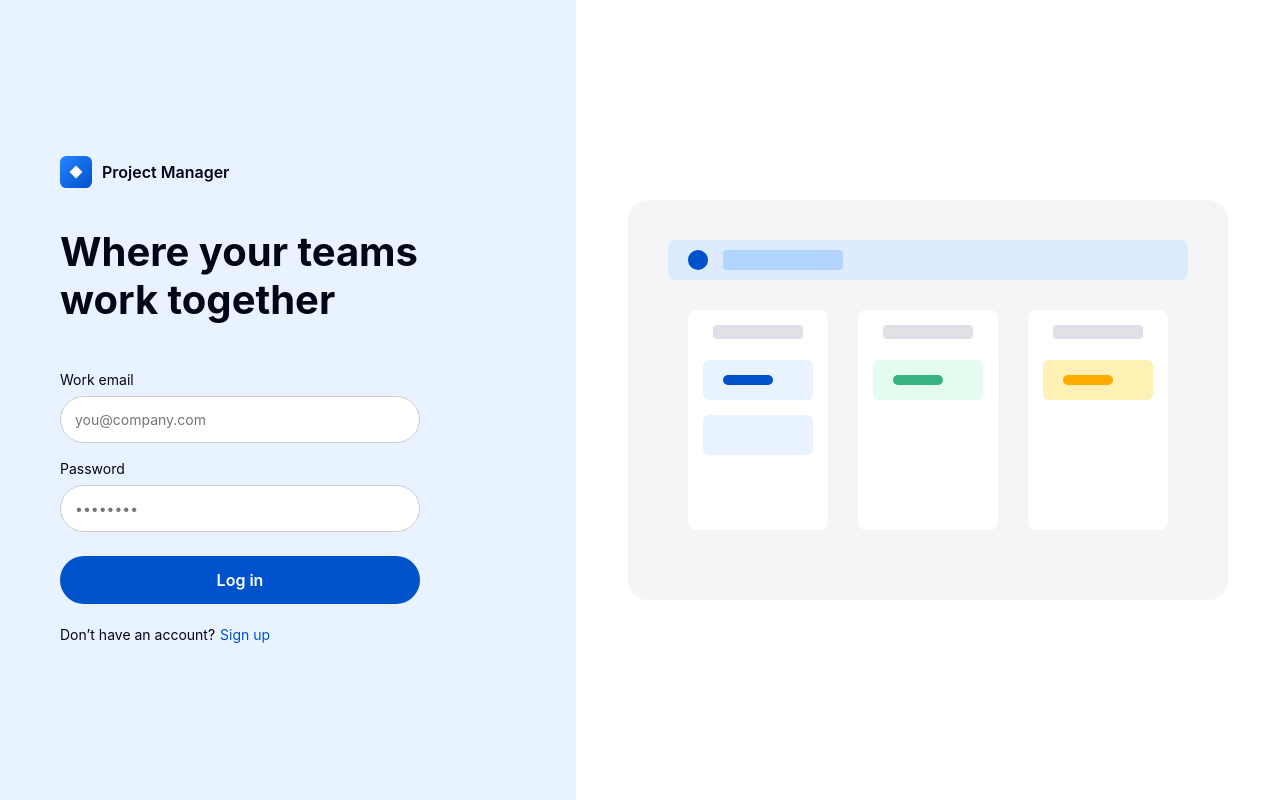
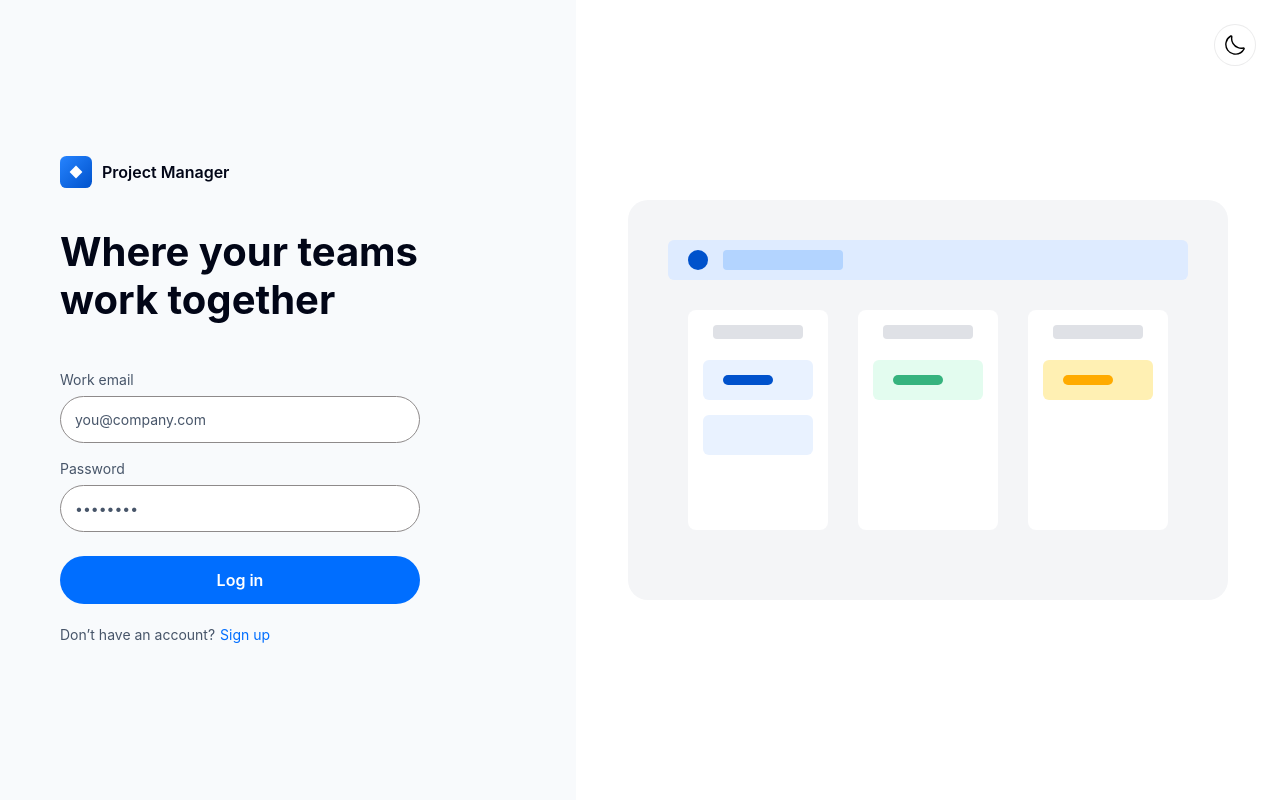
Before and after one commit to bipinnegi/multi-tenant-project-management-ui, an Angular app: page /login in a window 1280 px wide. Built offline with nearby package versions, Linux system fonts and the light colour scheme.

Commit message:
introduced dark mode

```diff
--- a/src/app/auth/login/login.css
+++ b/src/app/auth/login/login.css
@@ -1,16 +1,56 @@
-/* Layout */
+/* ===============================
+   LAYOUT
+   =============================== */
+
 .jira-login-wrapper {
   display: flex;
   height: 100vh;
-  background: #e9f2ff;
+  background: var(--bg-primary);
   font-family: Inter, system-ui, sans-serif;
+  position: relative;
 }
 
-/* LEFT */
+/* ===============================
+   THEME TOGGLE
+   =============================== */
+
+.theme-toggle {
+  position: absolute;
+  top: 24px;
+  right: 24px;
+
+  width: 42px;
+  height: 42px;
+  border-radius: 50%;
+  border: 1px solid var(--border-color);
+  background: var(--bg-secondary);
+
+  display: grid;
+  place-items: center;
+  cursor: pointer;
+  z-index: 10;
+}
+
+.theme-icon {
+  width: 20px;
+  height: 20px;
+  object-fit: contain;
+}
+
+.theme-icon-dark {
+  filter: brightness(0) invert(1);
+}
+
+/* ===============================
+   LEFT PANEL
+   =============================== */
+
 .jira-left {
   width: 45%;
   padding: 60px;
-  background: #e9f2ff;
+  background: var(--bg-primary);
+  color: var(--text-primary);
+
   display: flex;
   flex-direction: column;
   justify-content: center;
@@ -32,9 +72,13 @@
   font-size: 40px;
   font-weight: 700;
   margin-bottom: 30px;
+  color: var(--text-primary);
 }
 
-/* Form */
+/* ===============================
+   FORM
+   =============================== */
+
 .jira-form {
   max-width: 360px;
 }
@@ -43,15 +87,23 @@
   font-size: 14px;
   margin-top: 15px;
   display: block;
+  color: var(--text-secondary);
 }
 
 .jira-form input {
   width: 100%;
   padding: 12px 14px;
   border-radius: 24px;
-  border: 1px solid #ccc;
+  border: 1px solid rgb(142, 138, 138);
   margin-top: 6px;
   font-size: 14px;
+
+  background: var(--bg-secondary);
+  color: var(--text-primary);
+}
+
+.jira-form input::placeholder {
+  color: var(--text-secondary);
 }
 
 .btn-primary {
@@ -59,47 +111,44 @@
   margin-top: 24px;
   padding: 12px;
   border-radius: 24px;
-  background: #0052cc;
-  color: #fff;
+  background: rgb(0, 110, 255);
+  color: white;
   border: none;
   font-weight: 600;
 }
 
-.btn-primary:hover {
-  background: #0747a6;
-}
+/* ===============================
+   ERROR & FOOTER
+   =============================== */
 
-/* Error */
 .error-box {
   margin-top: 15px;
   color: #de350b;
   font-size: 14px;
 }
 
-/* Footer */
 .jira-footer {
   margin-top: 20px;
   font-size: 14px;
+  color: var(--text-secondary);
 }
 
 .jira-footer a {
-  color: #0052cc;
+  color: rgb(0, 110, 255);
   text-decoration: none;
   margin-left: 5px;
 }
 
-/* RIGHT */
+/* ===============================
+   RIGHT PANEL
+   =============================== */
+
 .jira-right {
   width: 55%;
-  background: #fff;
+  background: var(--bg-secondary);
   display: flex;
   align-items: center;
   justify-content: center;
-}
-
-.brand-logo {
-  width: 36px;
-  margin-bottom: 0px;
 }
 
 .preview-img {
@@ -107,43 +156,50 @@
   height: auto;
 }
 
-/* ===== Mobile Login Layout ===== */
+/* ===============================
+   MOBILE LOGIN LAYOUT
+   =============================== */
+
 @media (max-width: 768px) {
 
+  /* Stack layout */
   .jira-login-wrapper {
     flex-direction: column;
     height: auto;
     min-height: 100vh;
+     width: 100vw;          /* ✅ FORCE full viewport width */
+    min-height: 100vh;     /* ✅ FORCE full viewport height */
+    background: var(--bg-primary); /* ✅ prevent body bleed */
   }
 
-  /* Hide right preview panel */
+  /* Hide preview panel on mobile */
   .jira-right {
     display: none;
   }
 
-  /* Full-width left panel */
+  /* Full-width login panel */
   .jira-left {
     width: 100%;
     padding: 32px 20px;
     justify-content: flex-start;
+     min-height: 100vh;
+     background: var(--bg-primary);
   }
 
-  .jira-brand {
-    margin-bottom: 24px;
-  }
-
+  /* Typography scaling */
   .jira-left h1 {
     font-size: 26px;
     line-height: 1.3;
     margin-bottom: 20px;
   }
 
+  /* Form adjustments */
   .jira-form {
     max-width: 100%;
   }
 
   .jira-form input {
-    font-size: 16px; /* prevents mobile zoom */
+    font-size: 16px; /* prevents iOS zoom */
     padding: 14px 16px;
   }
 
@@ -152,8 +208,49 @@
     font-size: 16px;
   }
 
+  /* Footer alignment */
   .jira-footer {
     margin-top: 24px;
     text-align: center;
   }
 }
+
+/* =====================================================
+   🌙 DARK MODE — SOFT SEPARATION (REFINED)
+   ===================================================== */
+
+body.dark .jira-login-wrapper {
+  background: #020617 !important;
+}
+
+
+
+/* Headings */
+body.dark .jira-left h1 {
+  color: #f8fafc !important;
+}
+
+/* Labels */
+body.dark .jira-form label {
+  color: #cbd5f5 !important;
+}
+
+/* Inputs */
+body.dark .jira-form input {
+  background: #020617 !important;
+  color: #f8fafc !important;
+  border-color: rgba(255, 255, 255, 0.18) !important;
+}
+
+body.dark .jira-form input::placeholder {
+  color: #94a3b8 !important;
+}
+
+/* Footer */
+body.dark .jira-footer {
+  color: #cbd5f5 !important;
+}
+
+body.dark .jira-footer a {
+  color: #60a5fa !important;
+}
--- a/src/app/auth/login/login.html
+++ b/src/app/auth/login/login.html
@@ -1,4 +1,28 @@
 <div class="jira-login-wrapper">
+
+  <!-- THEME TOGGLE -->
+  <button
+    class="theme-toggle"
+    (click)="toggleDarkMode()"
+    aria-label="Toggle dark mode"
+  >
+    <!-- Dark mode icon -->
+    <img
+      *ngIf="!isDarkMode"
+      src="branding/dark.svg"
+      alt="Enable dark mode"
+      class="theme-icon"
+    />
+
+    <!-- Light mode icon -->
+    <img
+      *ngIf="isDarkMode"
+      src="branding/light.svg"
+      alt="Enable light mode"
+      class="theme-icon theme-icon-dark"
+    />
+  </button>
+
   <!-- LEFT PANEL -->
   <div class="jira-left">
     <div class="jira-brand">
@@ -54,4 +78,5 @@
       class="preview-img"
     />
   </div>
+
 </div>
--- a/src/app/auth/login/login.ts
+++ b/src/app/auth/login/login.ts
@@ -1,4 +1,4 @@
-import { Component } from '@angular/core';
+import { Component, OnInit } from '@angular/core';
 import { CommonModule } from '@angular/common';
 import { FormsModule } from '@angular/forms';
 import { Router, RouterModule } from '@angular/router';
@@ -11,24 +11,48 @@ import { AuthService } from '../../core/services/auth';
   templateUrl: './login.html',
   styleUrls: ['./login.css']
 })
-export class LoginComponent {
+export class LoginComponent implements OnInit {
 
   email = '';
   password = '';
   error = '';
+
+  // Track current theme state (shared with landing)
+  isDarkMode = false;
 
   constructor(
     private authService: AuthService,
     private router: Router
   ) {}
 
+  ngOnInit() {
+    // Sync theme from localStorage on page load
+    const storedTheme = localStorage.getItem('theme');
+
+    if (storedTheme === 'dark') {
+      this.isDarkMode = true;
+      document.body.classList.add('dark');
+    }
+  }
+
+  toggleDarkMode() {
+    // Toggle theme state
+    this.isDarkMode = !this.isDarkMode;
+
+    // Apply/remove dark class on body
+    document.body.classList.toggle('dark', this.isDarkMode);
+
+    // Persist preference
+    localStorage.setItem(
+      'theme',
+      this.isDarkMode ? 'dark' : 'light'
+    );
+  }
+
   login() {
     this.authService.login(this.email, this.password).subscribe({
       next: (response) => {
-
         this.authService.setAuthData(response);
-
-        // Navigate AFTER auth state update
         this.router.navigate(['/status-overview']);
       },
       error: () => {
--- a/src/styles.css
+++ b/src/styles.css
@@ -1,5 +1,9 @@
+@import "bootstrap/dist/css/bootstrap.min.css";
 
-@import "bootstrap/dist/css/bootstrap.min.css";
+/* =====================================================
+   🌞 LIGHT THEME VARIABLES (DEFAULT)
+   ===================================================== */
+
 :root {
   --bg-primary: #f8fafc;
   --bg-secondary: #ffffff;
@@ -17,24 +21,28 @@
   --transition-smooth: all 0.35s cubic-bezier(0.4, 0, 0.2, 1);
 }
 
-/* Dark mode */
+/* =====================================================
+   🌙 DARK THEME VARIABLES (GLOBAL)
+   ===================================================== */
+
 body.dark {
-  --bg-primary: #020617;
-  --bg-secondary: #020617;
+   --bg-primary: #020617;
+  --bg-secondary: #0b1020;
   --bg-glass: rgba(15, 23, 42, 0.65);
 
   --text-primary: #f8fafc;
-  --text-secondary: #94a3b8;
+  --text-secondary: #cbd5f5;
 
-  --border-color: rgba(248, 250, 252, 0.08);
+  --border-color: rgba(255, 255, 255, 0.15);
   --shadow-soft: 0 30px 60px rgba(0, 0, 0, 0.6);
+
+  --accent-primary: rgb(0, 110, 255);
+  --accent-secondary: #60a5fa;
 }
 
-/* ===============================
-   GLOBAL RESET & BASE
-   =============================== */
-
-
+/* =====================================================
+   🌍 GLOBAL RESET & BASE
+   ===================================================== */
 
 * {
   box-sizing: border-box;
@@ -42,8 +50,8 @@ body.dark {
 
 body {
   margin: 0;
-  font-family: system-ui, -apple-system, BlinkMacSystemFont, "Segoe UI",
-    Roboto, Ubuntu, sans-serif;
+  font-family: system-ui, -apple-system, BlinkMacSystemFont,
+    "Segoe UI", Roboto, Ubuntu, sans-serif;
 
   background: var(--bg-primary);
   color: var(--text-primary);
@@ -51,9 +59,9 @@ body {
   transition: var(--transition-smooth);
 }
 
-/* ===============================
-   UTILITY CLASSES
-   =============================== */
+/* =====================================================
+   🧩 GLOBAL UTILITY CLASSES
+   ===================================================== */
 
 .glass {
   background: var(--bg-glass);
@@ -68,3 +76,33 @@ body {
 .smooth-hover:hover {
   transform: translateY(-2px);
 }
+
+/* =====================================================
+   🔐 LOGIN PAGE — DARK MODE PANEL SEPARATION (GLOBAL)
+   ===================================================== */
+
+/*
+  IMPORTANT:
+  This MUST live in styles.css (global).
+  Component CSS cannot target body.dark due to Angular
+  view encapsulation.
+*/
+
+/* Left panel — base dark surface */
+body.dark .jira-left {
+  background: var(--bg-primary);
+  color: var(--text-primary);
+
+  /* Subtle seam to separate panels */
+  box-shadow: inset -1px 0 0 rgba(255, 255, 255, 0.035);
+}
+
+/* Right panel — slightly elevated dark surface */
+body.dark .jira-right {
+  background: #0f172a; /* slightly lighter than bg-primary */
+
+  /* Gentle depth (no harsh contrast) */
+  box-shadow:
+    inset 1px 0 0 rgba(255, 255, 255, 0.03),
+    -6px 0 18px rgba(0, 0, 0, 0.25);
+}
```
Lines whose indentation alone changed are shown as unchanged.
